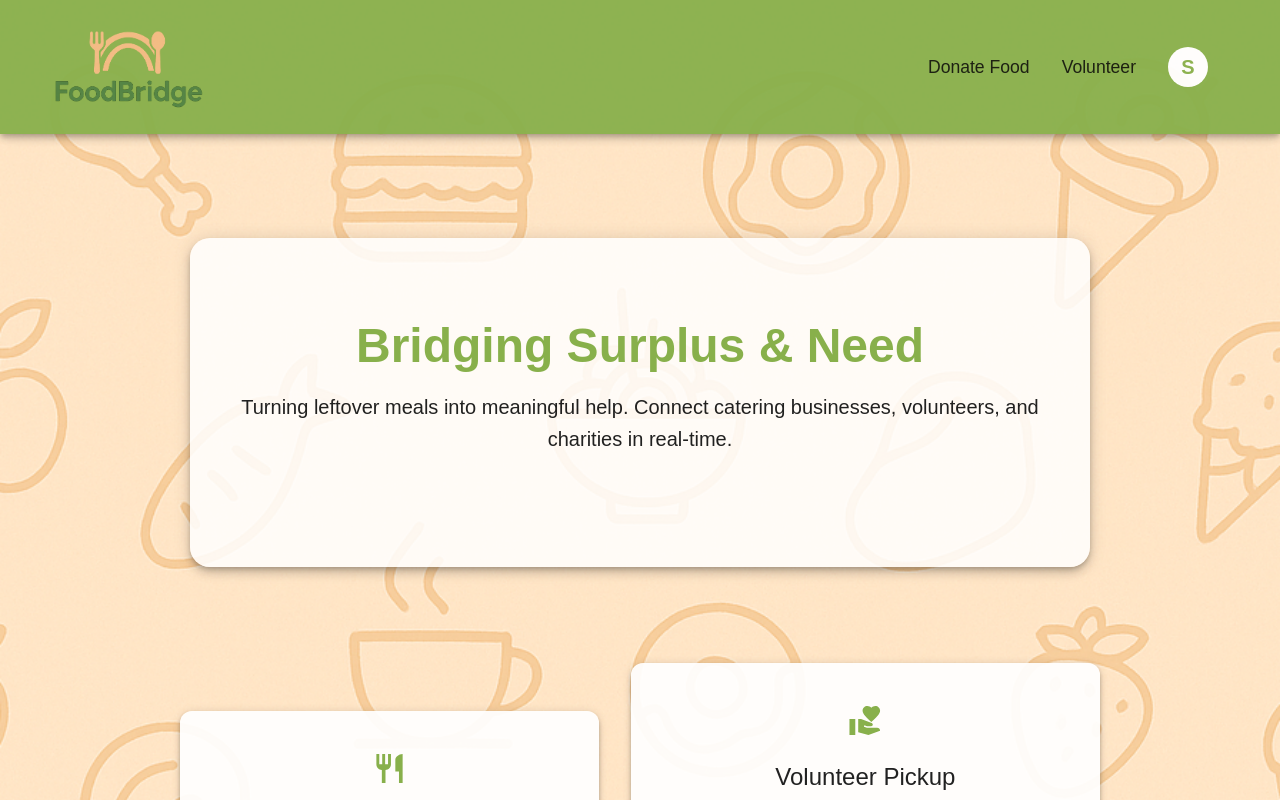
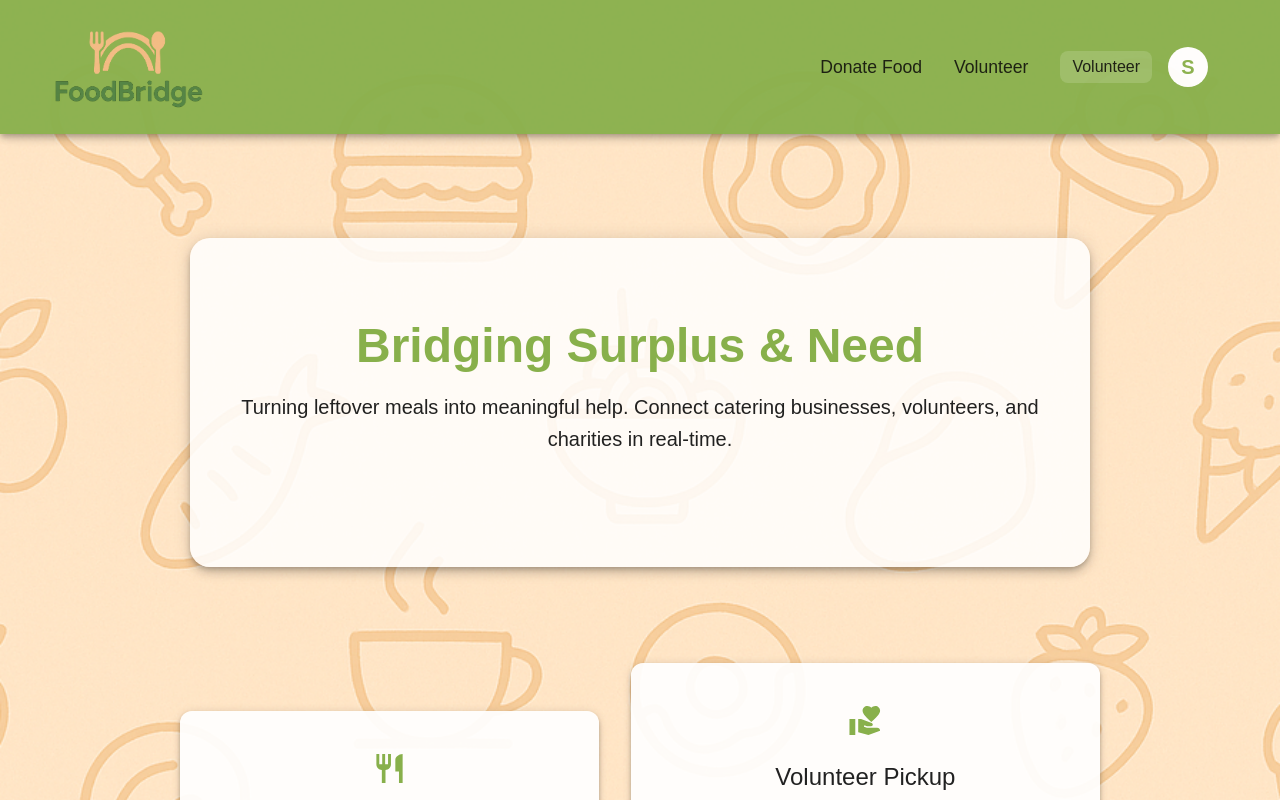
Before and after one commit to MiriamSanders/food_project, a React (Vite) app in the folder client/: page /home in a window 1280 px wide. Shown: the top 800 px of the page. Built offline with nearby package versions, Linux system fonts and the light colour scheme; sample sign-in values are in the browser's storage; some icons are missing.

Commit message:
Add What type of user am I

```diff
--- a/client/src/components/common/Header.jsx
+++ b/client/src/components/common/Header.jsx
@@ -7,6 +7,7 @@ import {
   IconButton,
   Tooltip,
   Avatar,
+  Typography,
 } from "@mui/material";
 import LogoutIcon from "@mui/icons-material/Logout";
 import LoginIcon from "@mui/icons-material/Login";
@@ -18,7 +19,7 @@ export default function Header() {
 
   const [user, setUser] = useState(null);
 
-  // נשלוף את המשתמש מה-localStorage
+  // שליפת המשתמש מה-localStorage
   useEffect(() => {
     const storedUser = localStorage.getItem("user");
     if (storedUser) {
@@ -43,8 +44,6 @@ export default function Header() {
     }
   };
 
-  const isHomePage = location.pathname === "/home";
-
   const handleLogout = () => {
     localStorage.removeItem("user");
     navigate("/login");
@@ -60,7 +59,6 @@ export default function Header() {
         {/* לוגו */}
         <Box sx={{ display: "flex", alignItems: "center" }}>
           <Button
-            key={"/home"}
             color="inherit"
             onClick={() => navigate("/home")}
             sx={{
@@ -96,16 +94,33 @@ export default function Header() {
             </Button>
           ))}
 
-          {/* אם המשתמש מחובר – הצגת האות הראשונה */}
           {user ? (
             <>
+              {/* תצוגת סוג המשתמש */}
+              <Typography
+                variant="body1"
+                sx={{
+                  ml: 2,
+                  mr: 1,
+                  fontWeight: 500,
+                  bgcolor: "rgba(255,255,255,0.15)",
+                  px: 1.5,
+                  py: 0.5,
+                  borderRadius: 2,
+                  textTransform: "capitalize",
+                }}
+              >
+                {user.role === "donor" ? "Donor" : "Volunteer"}
+              </Typography>
+
+              {/* אווטר עם האות הראשונה */}
               <Tooltip title={user.name || "Profile"}>
                 <Avatar
                   sx={{
                     bgcolor: "#fff",
                     color: "primary.main",
                     fontWeight: "bold",
-                    ml: 2,
+                    ml: 1,
                     cursor: "pointer",
                   }}
                   onClick={() => navigate("/profile")}
@@ -114,6 +129,7 @@ export default function Header() {
                 </Avatar>
               </Tooltip>
 
+              {/* כפתור יציאה */}
               <Tooltip title="Logout">
                 <IconButton color="inherit" onClick={handleLogout} sx={{ ml: 1 }}>
                   <LogoutIcon />
```
